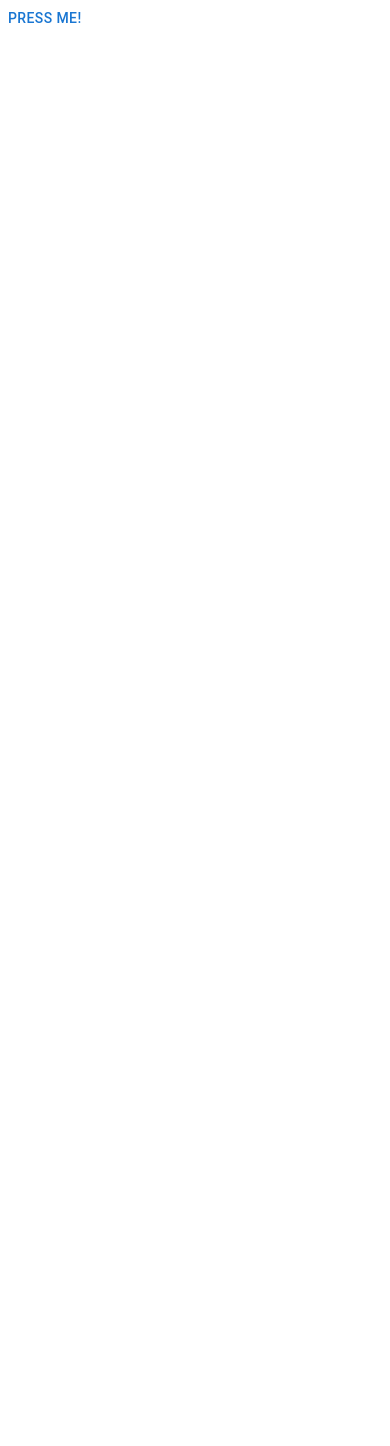
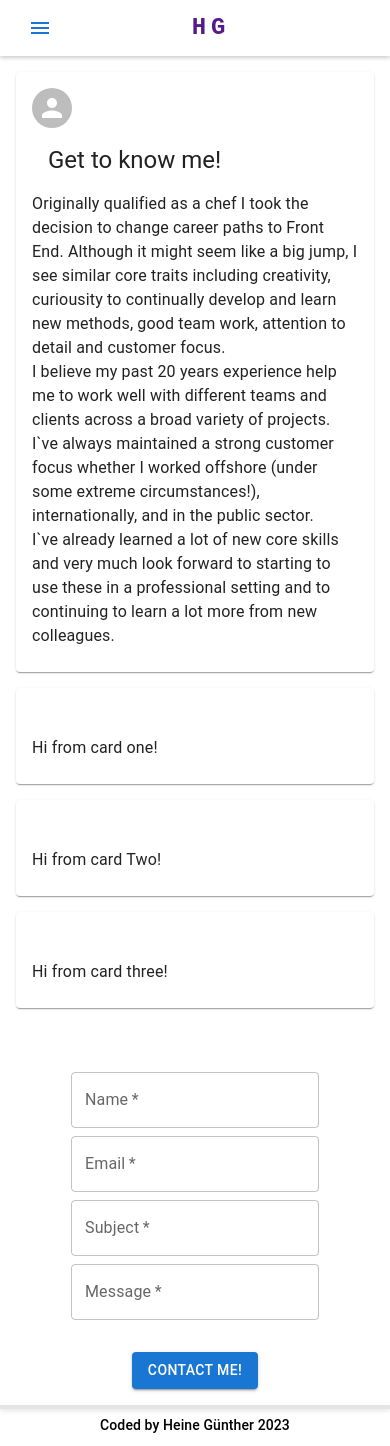
Before and after one commit to coding-chef77/new-portfolio, a React (Create React App) app: page / in a window 390 px wide. Before the commit the page ends 844 px from the top, so only its background shows below. Built offline with nearby package versions, Linux system fonts and the light colour scheme.

Commit message:
Added all the components.

```diff
--- a/public/index.html
+++ b/public/index.html
@@ -2,13 +2,10 @@
 <html lang="en">
   <head>
     <meta charset="utf-8" />
-    <link rel="icon" href="%PUBLIC_URL%/favicon.ico" />
+    <link rel="icon" href="%PUBLIC_URL%/" />
     <meta name="viewport" content="width=device-width, initial-scale=1" />
     <meta name="theme-color" content="#000000" />
-    <meta
-      name="description"
-      content="Web site created using create-react-app"
-    />
+    <meta name="description" content="Portfolio for Heine Günther" />
     <link rel="apple-touch-icon" href="%PUBLIC_URL%/logo192.png" />
     <!--
       manifest.json provides metadata used when your web app is installed on a
@@ -24,7 +21,7 @@
       work correctly both with client-side routing and a non-root public URL.
       Learn how to configure a non-root public URL by running `npm run build`.
     -->
-    <title>React App</title>
+    <title>HG Portfolio</title>
   </head>
   <body>
     <noscript>You need to enable JavaScript to run this app.</noscript>
--- a/src/App.js
+++ b/src/App.js
@@ -1,10 +1,14 @@
-import { Button } from "@mui/material";
+import { ThemeProvider } from "@mui/material/styles";
+import { theme } from "./common/theme/theme";
+import NavBar from "./components/navbar/NavBar";
+import HomePage from "./pages/HomePage";
 
 function App() {
   return (
-    <>
-      <Button>Press me!</Button>
-    </>
+    <ThemeProvider theme={theme}>
+      <NavBar />
+      <HomePage />
+    </ThemeProvider>
   );
 }
 
--- /dev/null
+++ b/src/common/theme/theme.js
@@ -0,0 +1,31 @@
+import { createTheme } from "@mui/material";
+
+export const theme = createTheme({
+  // palette: {
+  //   primary: { main: "#C46236", dark: "#A6522d", contrastText: "#fff" },
+  //   background: { main: "hsl(19, 57%, 98%)", dark: "#5E4E46" },
+  // },
+  // typography: {
+  //   fontFamily: "",
+  //   h1: {},
+  //   h2: {},
+  //   h3: {},
+  //   h4: {},
+  //   h5: {},
+  //   h6: {},
+  //   subtitle2: {},
+  //   body1: {},
+  //   body2: {},
+  //   button: {},
+  // },
+  // components: {},
+  breakpoints: {
+    values: {
+      xs: 0,
+      sm: 500,
+      md: 580,
+      lg: 1200,
+      xl: 1536,
+    },
+  },
+});
--- /dev/null
+++ b/src/components/Contact.js
@@ -0,0 +1,36 @@
+import { Container, Button, TextField, Box, Grid } from "@mui/material";
+import React from "react";
+
+function Contact() {
+  return (
+    <Container component="main" maxWidth="xs">
+      <Box
+        sx={{
+          marginTop: 8,
+          display: "flex",
+          flexDirection: "column",
+          alignItems: "center",
+          gap: 1,
+        }}
+      >
+        <Grid item xs={12} sm={6}>
+          <TextField required label="Name" />
+        </Grid>
+        <Grid item xs={12}>
+          <TextField required label="Email" />
+        </Grid>
+        <Grid item xs={12}>
+          <TextField required label="Subject" />
+        </Grid>
+        <Grid item xs={12}>
+          <TextField required label="Message" />
+        </Grid>
+        <Button type="submit" variant="contained" sx={{ mt: 3, mb: 2 }}>
+          Contact Me!
+        </Button>
+      </Box>
+    </Container>
+  );
+}
+
+export default Contact;
--- /dev/null
+++ b/src/components/Footer.js
@@ -0,0 +1,36 @@
+import { Box, Typography } from "@mui/material";
+import React from "react";
+
+function Footer() {
+  return (
+    <Box
+      sx={{
+        backgroundColor: "inherit",
+        position: "relative",
+        display: "flex",
+        justifyContent: "center",
+        alignItems: "center",
+        padding: "10px 0",
+        textAlign: "center",
+      }}
+    >
+      <Typography variant="subtitle2">
+        Coded by Heine Günther {new Date().getFullYear()}
+      </Typography>
+      <Box
+        sx={{
+          position: "absolute",
+          top: 0,
+          left: 0,
+          width: "100%",
+          height: "4px",
+          backgroundColor: "rgba(0, 0, 0, 0.1)",
+          boxShadow: "0px 2px 4px rgba(0, 0, 0, 0.1)",
+          zIndex: -1,
+        }}
+      />
+    </Box>
+  );
+}
+
+export default Footer;
--- /dev/null
+++ b/src/components/cards/AboutMe.js
@@ -0,0 +1,47 @@
+import {
+  Avatar,
+  Card,
+  CardContent,
+  CardHeader,
+  CardMedia,
+  Container,
+  Typography,
+} from "@mui/material";
+import React from "react";
+
+function AboutMe() {
+  return (
+    <Container sx={{ marginBottom: 2, marginTop: 2 }}>
+      <Card>
+        <CardContent>
+          <CardMedia>
+            <Avatar></Avatar>
+          </CardMedia>
+          <CardHeader title="Get to know me!" />
+          <Typography variant="body1">
+            {" "}
+            Originally qualified as a chef I took the decision to change career
+            paths to Front End. Although it might seem like a big jump, I see
+            similar core traits including creativity, curiousity to continually
+            develop and learn new methods, good team work, attention to detail
+            and customer focus.{" "}
+          </Typography>
+          <Typography variant="body1">
+            I believe my past 20 years experience help me to work well with
+            different teams and clients across a broad variety of projects. I`ve
+            always maintained a strong customer focus whether I worked offshore
+            (under some extreme circumstances!), internationally, and in the
+            public sector.
+          </Typography>
+          <Typography variant="body1">
+            I`ve already learned a lot of new core skills and very much look
+            forward to starting to use these in a professional setting and to
+            continuing to learn a lot more from new colleagues.
+          </Typography>
+        </CardContent>
+      </Card>
+    </Container>
+  );
+}
+
+export default AboutMe;
--- /dev/null
+++ b/src/components/cards/Card1.js
@@ -0,0 +1,23 @@
+import {
+  Card,
+  CardContent,
+  CardHeader,
+  Container,
+  Typography,
+} from "@mui/material";
+import React from "react";
+
+function Card1() {
+  return (
+    <Container sx={{ marginBottom: 2 }}>
+      <Card>
+        <CardContent>
+          <CardHeader></CardHeader>
+          <Typography variant="body1">Hi from card one!</Typography>
+        </CardContent>
+      </Card>
+    </Container>
+  );
+}
+
+export default Card1;
--- /dev/null
+++ b/src/components/cards/Card2.js
@@ -0,0 +1,23 @@
+import {
+  Card,
+  CardContent,
+  CardHeader,
+  Container,
+  Typography,
+} from "@mui/material";
+import React from "react";
+
+function Card2() {
+  return (
+    <Container sx={{ marginBottom: 2 }}>
+      <Card>
+        <CardContent>
+          <CardHeader></CardHeader>
+          <Typography variant="body1">Hi from card Two!</Typography>
+        </CardContent>
+      </Card>
+    </Container>
+  );
+}
+
+export default Card2;
--- /dev/null
+++ b/src/components/cards/Card3.js
@@ -0,0 +1,23 @@
+import {
+  Card,
+  CardContent,
+  CardHeader,
+  Container,
+  Typography,
+} from "@mui/material";
+import React from "react";
+
+function Card3() {
+  return (
+    <Container sx={{ marginBottom: 2 }}>
+      <Card>
+        <CardContent>
+          <CardHeader></CardHeader>
+          <Typography variant="body1">Hi from card three!</Typography>
+        </CardContent>
+      </Card>
+    </Container>
+  );
+}
+
+export default Card3;
--- /dev/null
+++ b/src/components/navbar/NavBar.js
@@ -0,0 +1,126 @@
+import * as React from "react";
+import AppBar from "@mui/material/AppBar";
+import Box from "@mui/material/Box";
+import Toolbar from "@mui/material/Toolbar";
+import IconButton from "@mui/material/IconButton";
+import Typography from "@mui/material/Typography";
+import Menu from "@mui/material/Menu";
+import MenuIcon from "@mui/icons-material/Menu";
+import Container from "@mui/material/Container";
+import Button from "@mui/material/Button";
+import MenuItem from "@mui/material/MenuItem";
+
+const pages = ["Projects", "About Me", "Contact"];
+
+function ResponsiveAppBar() {
+  const [anchorElNav, setAnchorElNav] = React.useState(null);
+
+  const handleOpenNavMenu = (event) => {
+    setAnchorElNav(event.currentTarget);
+  };
+
+  const handleCloseNavMenu = () => {
+    setAnchorElNav(null);
+  };
+
+  return (
+    <AppBar
+      position="static"
+      sx={{
+        backgroundColor: "inherit",
+        boxShadow: "0px 2px 4px rgba(0, 0, 0, 0.2)",
+      }}
+    >
+      <Container maxWidth="xl">
+        <Toolbar disableGutters>
+          <Typography
+            variant="h6"
+            noWrap
+            component="a"
+            href="/"
+            sx={{
+              mr: 2,
+              display: { xs: "none", md: "flex" },
+              fontFamily: "monospace",
+              fontWeight: 700,
+              letterSpacing: ".3rem",
+              color: "primary",
+              textDecoration: "none",
+            }}
+          >
+            HG
+          </Typography>
+
+          <Box sx={{ flexGrow: 1, display: { xs: "flex", md: "none" } }}>
+            <IconButton
+              size="large"
+              aria-label="account of current user"
+              aria-controls="menu-appbar"
+              aria-haspopup="true"
+              onClick={handleOpenNavMenu}
+              color="primary"
+            >
+              <MenuIcon />
+            </IconButton>
+            <Menu
+              id="menu-appbar"
+              anchorEl={anchorElNav}
+              anchorOrigin={{
+                vertical: "bottom",
+                horizontal: "left",
+              }}
+              keepMounted
+              transformOrigin={{
+                vertical: "top",
+                horizontal: "left",
+              }}
+              open={Boolean(anchorElNav)}
+              onClose={handleCloseNavMenu}
+              sx={{
+                display: { xs: "block", md: "none" },
+              }}
+            >
+              {pages.map((page) => (
+                <MenuItem key={page} onClick={handleCloseNavMenu}>
+                  <Typography textAlign="center">{page}</Typography>
+                </MenuItem>
+              ))}
+            </Menu>
+          </Box>
+
+          <Typography
+            variant="h5"
+            noWrap
+            component="a"
+            href=""
+            sx={{
+              mr: 2,
+              display: { xs: "flex", md: "none" },
+              flexGrow: 1,
+              fontFamily: "monospace",
+              fontWeight: 700,
+              letterSpacing: ".3rem",
+              color: "primary",
+              textDecoration: "none",
+            }}
+          >
+            HG
+          </Typography>
+
+          <Box sx={{ flexGrow: 1, display: { xs: "none", md: "flex" } }}>
+            {pages.map((page) => (
+              <Button
+                key={page}
+                onClick={handleCloseNavMenu}
+                sx={{ my: 2, color: "primary", display: "block" }}
+              >
+                {page}
+              </Button>
+            ))}
+          </Box>
+        </Toolbar>
+      </Container>
+    </AppBar>
+  );
+}
+export default ResponsiveAppBar;
--- /dev/null
+++ b/src/pages/HomePage.jsx
@@ -0,0 +1,22 @@
+import React from "react";
+import AboutMe from "../components/cards/AboutMe";
+import Card1 from "../components/cards/Card1";
+import Card2 from "../components/cards/Card2";
+import Card3 from "../components/cards/Card3";
+import Contact from "../components/Contact";
+import Footer from "../components/Footer";
+
+function HomePage() {
+  return (
+    <>
+      <AboutMe />
+      <Card1 />
+      <Card2 />
+      <Card3 />
+      <Contact />
+      <Footer />
+    </>
+  );
+}
+
+export default HomePage;
```
